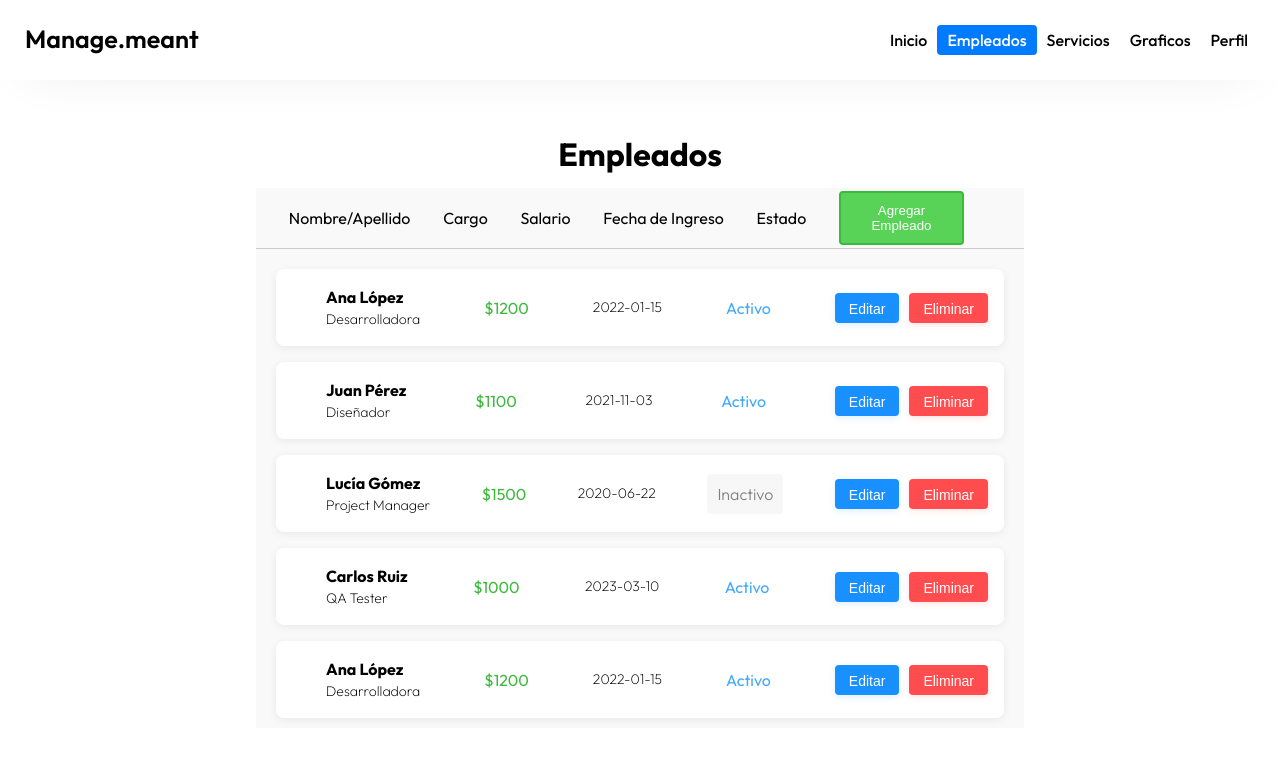
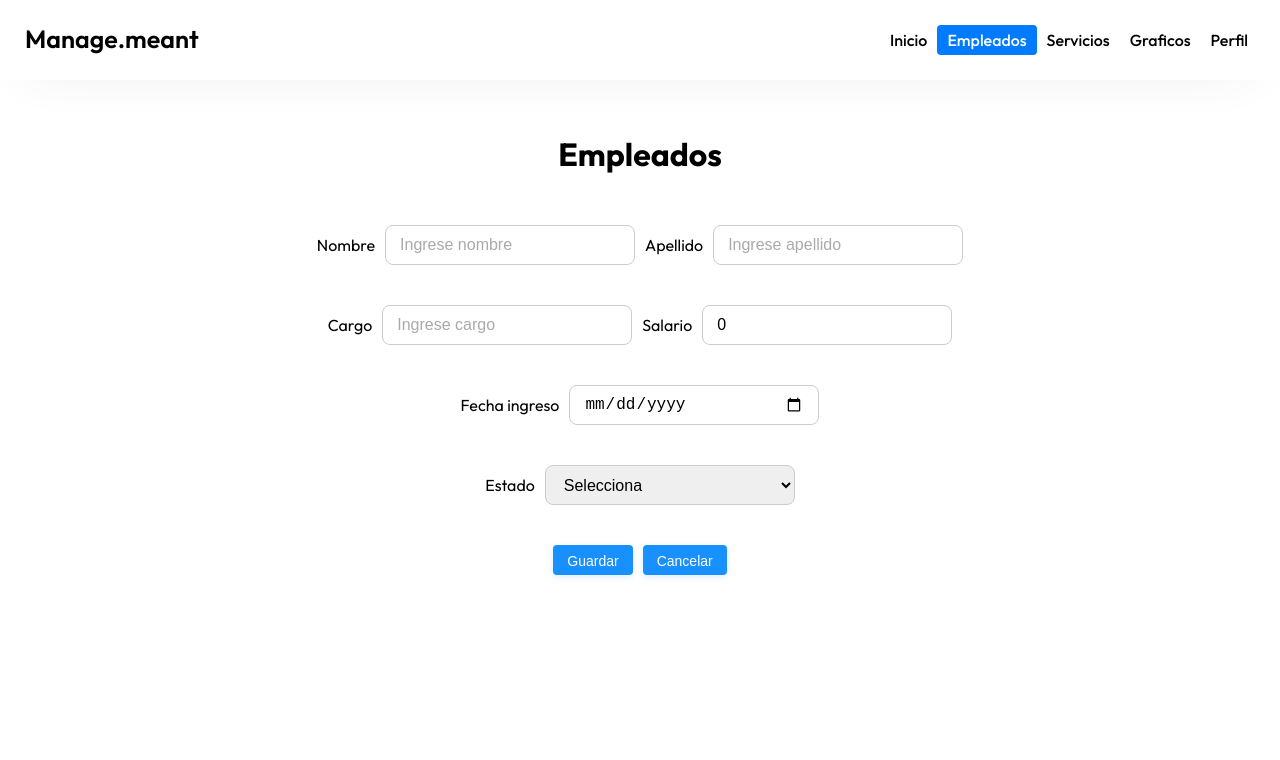
Before and after one commit to VazquezLD/managementApp, a React (Vite) app: page /empleados in a window 1280 px wide. Both pictures are taken after a click on the button "Agregar Empleado". Shown: the top 760 px of the page. Built offline with nearby package versions, Linux system fonts and the light colour scheme.

Commit message:
manejo de formulario de empleados y estado global

```diff
--- a/package.json
+++ b/package.json
@@ -10,6 +10,7 @@
     "preview": "vite preview"
   },
   "dependencies": {
+    "chart.js": "^4.5.0",
     "formik": "^2.4.6",
     "framer-motion": "^12.23.12",
     "react": "^19.1.0",
--- /dev/null
+++ b/src/formik/initialValuesEmployee.js
@@ -0,0 +1,8 @@
+export const initialValues = {
+    nombre: "",
+    apellido: "",
+    cargo: "",
+    salario: 0,
+    fecha: "",
+    estado: true
+};
--- /dev/null
+++ b/src/hooks/useToggle.jsx
@@ -0,0 +1,21 @@
+import { useState, createContext, useContext } from "react";
+
+const ToggleContext = createContext();
+
+export function ToggleProvider({children}){
+    const [open, setOpen] = useState(false)
+
+    const toggle = () => setOpen(prev => !prev)
+    const openForm = () => setOpen(true)
+    const closeForm = () => setOpen(false)
+
+    return(
+        <ToggleContext.Provider value={{open, toggle, openForm, closeForm}}>
+            {children}
+        </ToggleContext.Provider>
+    )
+}
+
+export function useToggle(){
+    return useContext(ToggleContext)
+}
--- a/src/pages/Employee/Employee.jsx
+++ b/src/pages/Employee/Employee.jsx
@@ -1,5 +1,7 @@
 import styled from "styled-components";
 import { EmployeeGrid } from "./EmployeeGrid";
+import { useToggle, ToggleProvider } from "../../hooks/useToggle";
+import EmployeeForm from "./EmployeeForm";
 
 const HomeStyled = styled.div`
     width: 100%;
@@ -43,24 +45,32 @@ const NavbarFilterStyled = styled.div`
 
 `
 
-const Employee = () => {
+const EmployeeContent = () => {
+    const {open, openForm} = useToggle();
     return(
-        <HomeStyled>
+            <HomeStyled>
             <h1>Empleados</h1>
+            {open && <EmployeeForm/>}
             <NavbarFilterStyled>
                 <ul>
                     <li><span>Nombre/Apellido</span></li>
-                    <li><span>Cargo</span></li>
                     <li><span>Salario</span></li>
                     <li><span>Fecha de Ingreso</span></li>
                     <li><span>Estado</span></li>
                 </ul>
-
-                <AddButton>Agregar Empleado</AddButton>
+                <AddButton onClick={openForm}>Agregar Empleado</AddButton>
             </NavbarFilterStyled>
             <EmployeeGrid />
         </HomeStyled>
     )
 }
 
+const Employee = () => {
+    return(
+        <ToggleProvider>
+            <EmployeeContent/>
+        </ToggleProvider>
+    )
+}
+
 export default Employee
--- a/src/pages/Employee/EmployeeCard.jsx
+++ b/src/pages/Employee/EmployeeCard.jsx
@@ -40,7 +40,7 @@ const DeleteButton = styled.button`
     }
 `;
 
-const EditButton = styled.button`
+export const EditButton = styled.button`
     background: #1890ff;
     color: #fff;
     border: none;
@@ -51,6 +51,7 @@ const EditButton = styled.button`
     transition: background 0.2s, transform 0.2s, box-shadow 0.2s;
     box-shadow: 0 2px 6px rgba(24,144,255,0.15);
     height: 30px;
+    max-width: 100px;
 
     &:hover {
         background: #40a9ff;
--- /dev/null
+++ b/src/pages/Employee/EmployeeForm.jsx
@@ -0,0 +1,105 @@
+import { Formik, Form, Field} from "formik";
+import styled from "styled-components";
+import { EditButton } from "./EmployeeCard";
+import { useToggle } from "../../hooks/useToggle";
+import {initialValues} from "../../formik/initialValuesEmployee"
+
+const HomeStyled = styled.div`
+    width: 100%;
+    height: 100%;
+    display: flex;
+    flex-direction: column;
+    align-items: center;
+    position: fixed;
+    margin-top: 50px;
+    background-color: white;
+
+    & div{
+        display: flex;
+        align-items: center;
+        justify-content: center;
+        padding: 5px;
+        gap: 10px;
+    }
+`;
+
+const FormStyled = styled(Form)`
+    padding-top: 40px;
+    width: auto;
+    display: flex;
+    justify-content: space-between;
+    height: 400px;
+    flex-direction: column;
+    align-items: center;
+`
+
+const FieldStyled = styled(Field)`
+    width: 250px;
+    border-radius: 10px;
+    height: 40px;
+    padding: 10px 14px;
+    border: 1.5px solid #ccc;
+    border-radius: 8px;
+    font-size: 1rem;
+    outline: none;
+    transition: all 0.2s ease;
+
+  &:focus {
+    border-color: #4a90e2;
+    box-shadow: 0 0 0 3px rgba(74, 144, 226, 0.2);
+  }
+
+  &::placeholder {
+    color: #aaa;
+  }
+`
+
+const EmployeeForm = () => {
+    const {toggle} = useToggle();
+
+    return(
+        <HomeStyled>
+            <Formik
+            initialValues={initialValues}
+            onSubmit={(values, {resetForm}) => {
+                console.log(values);
+                toggle();
+                resetForm();
+            }}
+            >
+        <FormStyled>
+            <div>
+                <label>Nombre</label>
+                <FieldStyled name="nombre" type="text" placeholder="Ingrese nombre"></FieldStyled>
+                <label>Apellido</label>
+                <FieldStyled name="apellido" type="text" placeholder="Ingrese apellido"></FieldStyled>
+            </div>
+            <div>
+                <label>Cargo</label>
+                <FieldStyled name="cargo" type="text" placeholder="Ingrese cargo"></FieldStyled>
+                <label>Salario</label>
+                <FieldStyled name="salario" type="number" placeholder="Ingrese salario $"></FieldStyled>
+            </div>
+            <div>
+                <label>Fecha ingreso</label>
+                <FieldStyled name="fecha" type="date"></FieldStyled>
+            </div>
+            <div>
+                <label>Estado</label>
+                <FieldStyled name="estado" as="select">
+                    <option value="">Selecciona</option>
+                    <option value="activo">Activo</option>
+                    <option value="inactivo">Inactivo</option>
+                </FieldStyled>
+            </div>
+            <div>
+                <EditButton type="submit">Guardar</EditButton>
+                <EditButton onClick={toggle}>Cancelar</EditButton>
+            </div>
+        </FormStyled>
+    </Formik>
+        </HomeStyled>
+    )
+};
+
+export default EmployeeForm;
```
Also changed, not shown: 1 other file (tests, documents, lock files or other folders).
